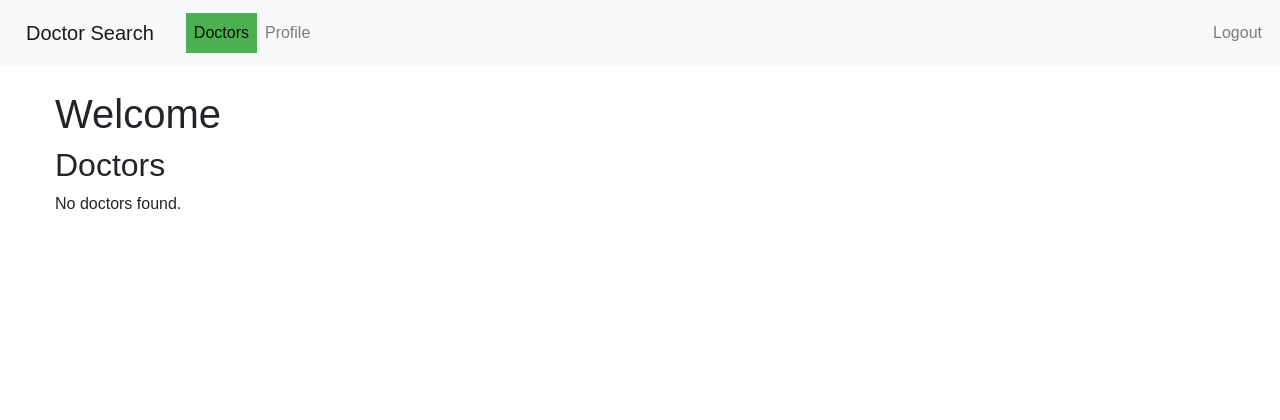
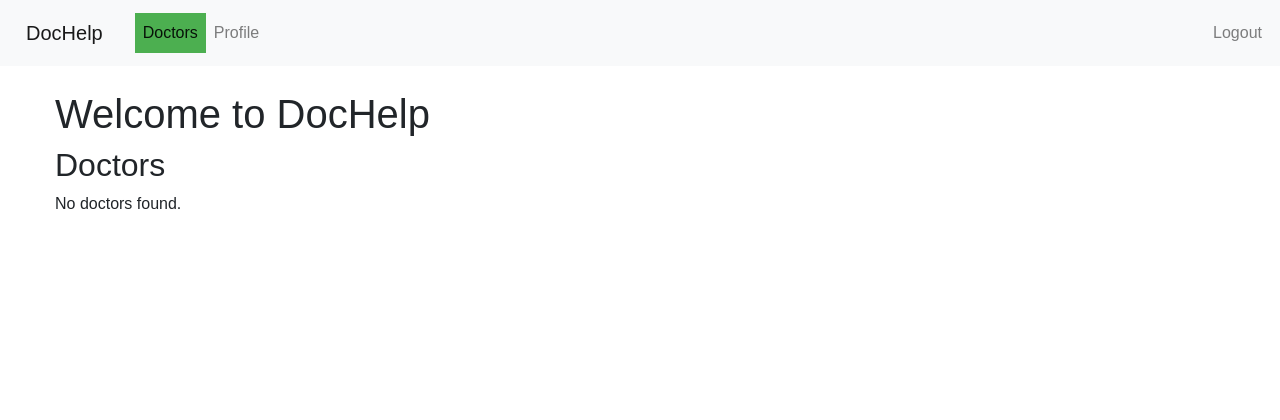
Before and after one commit to SubhojitGuin/doctor_search, a Django app: page / in a window 1280 px wide. Shown: the top 420 px of the page. Run offline with Django 5.2, Linux system fonts and the light colour scheme; the visitor is signed in with stand-in values (Sample User, id 1); data that the repository does not hold is empty; some libraries are stand-ins or nearby versions.

Commit message:
Modify Logo

```diff
--- a/doctor_search/accounts/templates/accounts/base.html
+++ b/doctor_search/accounts/templates/accounts/base.html
@@ -13,7 +13,7 @@
 </head>
 <body>
     <nav class="navbar navbar-expand-lg navbar-light bg-light">
-        <a class="navbar-brand" href="{% url 'doctors:doctors' %}">Doctor Search</a>
+        <a class="navbar-brand" href="{% url 'doctors:doctors' %}">DocHelp</a>
         <button class="navbar-toggler" type="button" data-toggle="collapse" data-target="#navbarNav" aria-controls="navbarNav" aria-expanded="false" aria-label="Toggle navigation">
             <span class="navbar-toggler-icon"></span>
         </button>
--- a/doctor_search/doctors/templates/doctors/base.html
+++ b/doctor_search/doctors/templates/doctors/base.html
@@ -33,7 +33,7 @@
 </head>
 <body>
     <nav class="navbar navbar-expand-lg navbar-light bg-light">
-        <a class="navbar-brand" href="{% url 'doctors:doctors' %}">Doctor Search</a>
+        <a class="navbar-brand" href="{% url 'doctors:doctors' %}">DocHelp</a>
         <button class="navbar-toggler" type="button" data-toggle="collapse" data-target="#navbarNav" aria-controls="navbarNav" aria-expanded="false" aria-label="Toggle navigation">
             <span class="navbar-toggler-icon"></span>
         </button>
--- a/doctor_search/doctors/templates/doctors/doctors.html
+++ b/doctor_search/doctors/templates/doctors/doctors.html
@@ -3,7 +3,7 @@
 {% block title %}Doctors{% endblock %}
 
 {% block content %}
-<h1>Welcome</h1>
+<h1>Welcome to DocHelp</h1>
 
 
 
```
